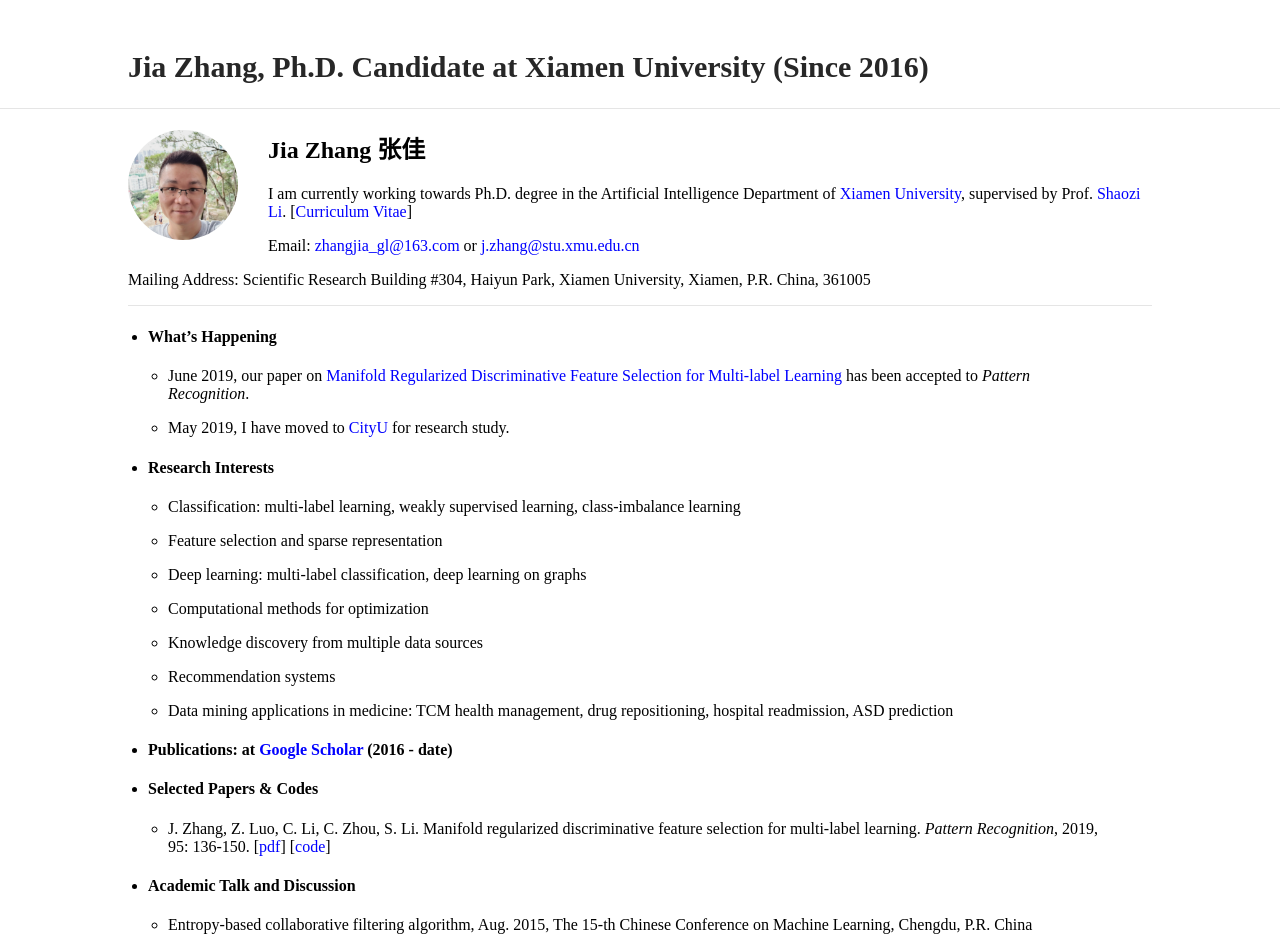
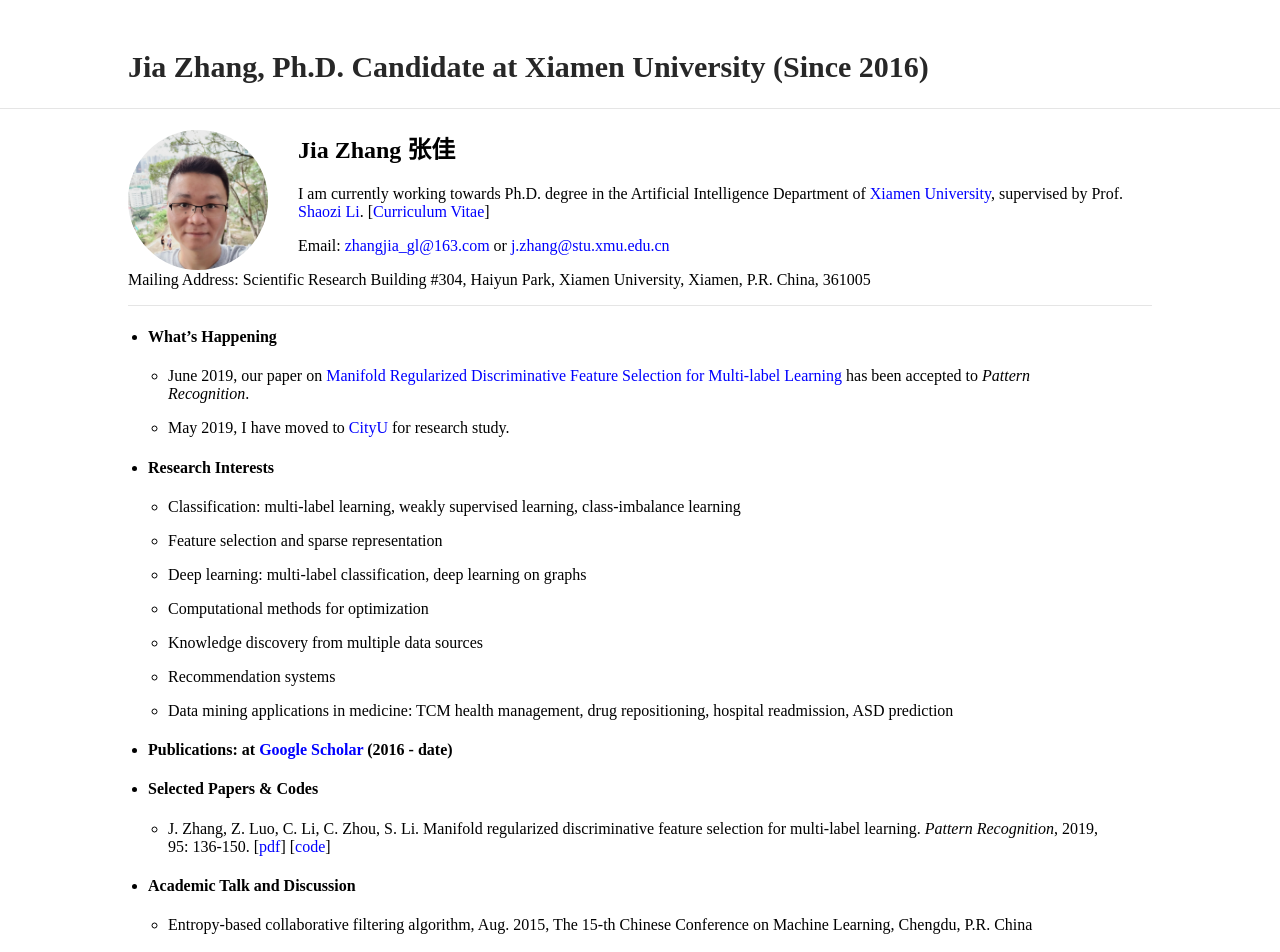
Before and after one commit to jiazhang-ml/jiazhang-ml.github.io, a Jekyll site: the page built from index.md, in a window 1280 px wide. Shown: the top 952 px of the page. Built offline with Jekyll 4.4.1, drawn with Linux system fonts in a browser that asks for light colours.

Commit message:
Update typography.scss

```diff
--- a/_sass/typography.scss
+++ b/_sass/typography.scss
@@ -37,8 +37,8 @@
         font-style: italic;
     }
     .profile-picture {
-        height: 110px;
-        width: 110px;
+        height: 140px;
+        width: 140px;
         position: relative;
         margin: 0px 30px 0 0px;
         float: left;
```
